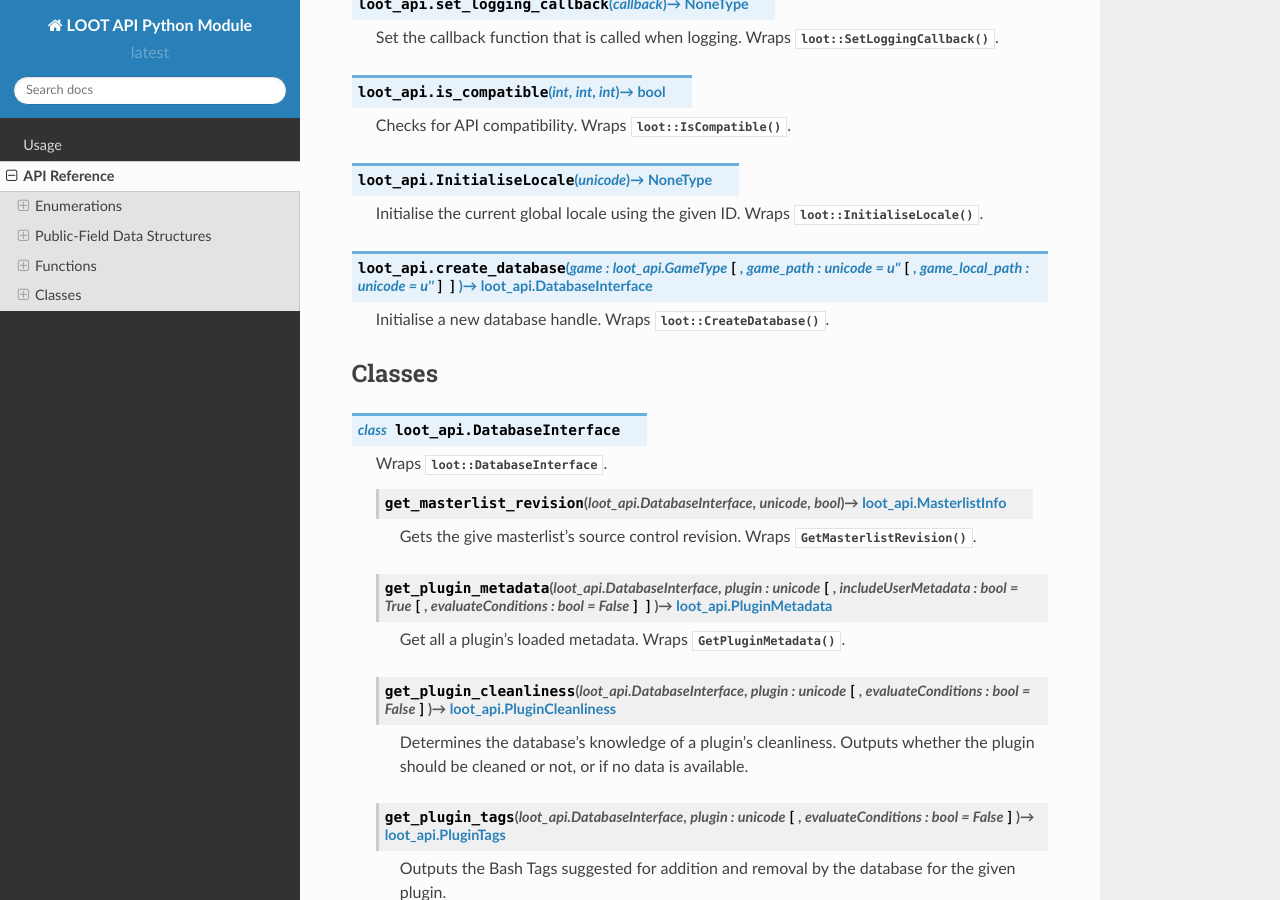
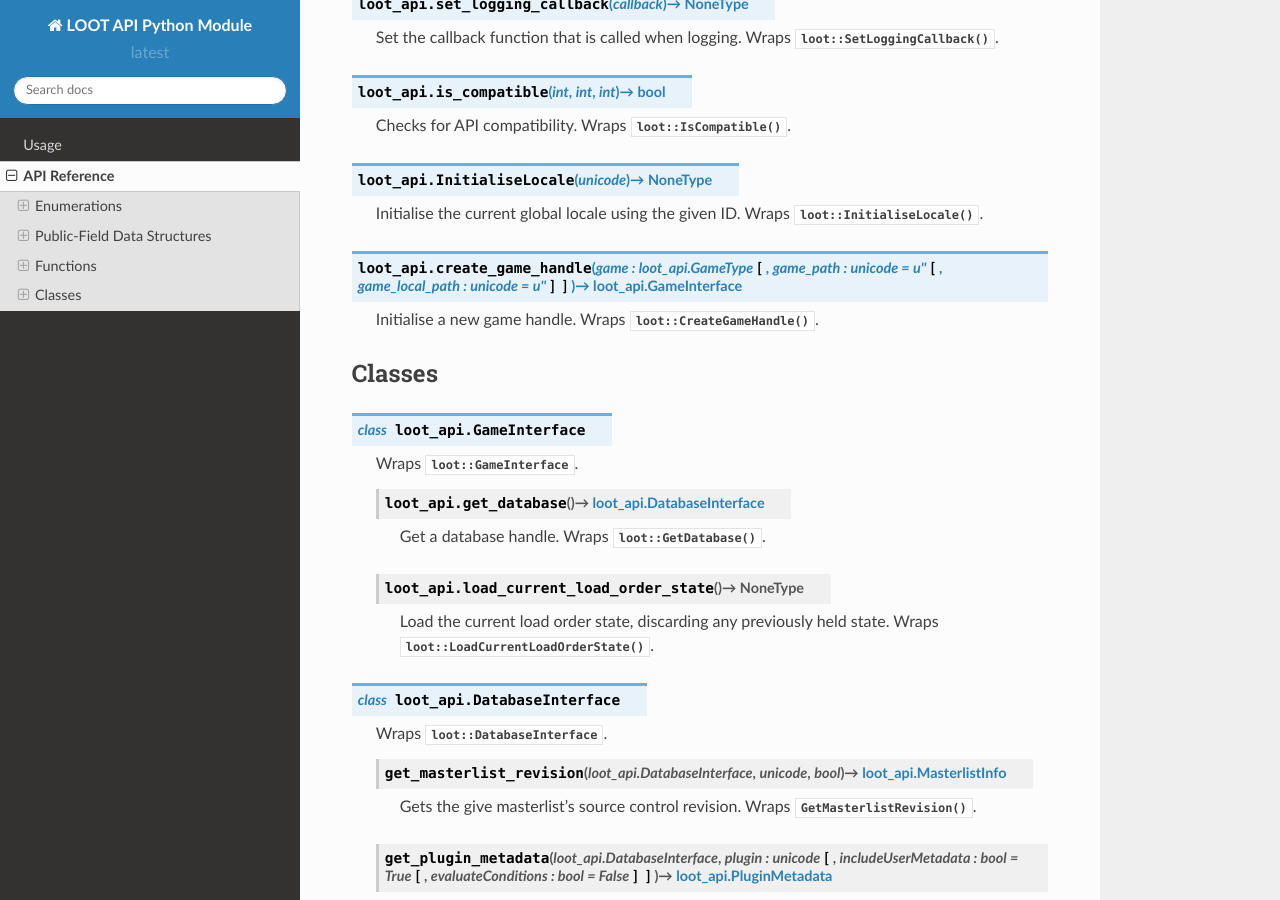
Before and after one commit to loot/libloot-python, a Sphinx documentation site: the page built from docs/reference.rst, in a window 1280 px wide and 900 px high, scrolled down 3173 px. Built offline with Sphinx 7.4.7 and the Read the Docs theme 2.0.0, drawn with Linux system fonts in a browser that asks for light colours.

Commit message:
Expose load_current_load_order_state() via GameInterface

```diff
--- a/docs/reference.rst
+++ b/docs/reference.rst
@@ -141,12 +141,25 @@
   Initialise the current global locale using the given ID. Wraps
   :cpp:func:`loot::InitialiseLocale`.
 
-.. py:function:: loot_api.create_database(game : loot_api.GameType, [game_path : unicode = u'', [game_local_path : unicode = u'']]) -> loot_api.DatabaseInterface
+.. py:function:: loot_api.create_game_handle(game : loot_api.GameType, [game_path : unicode = u'', [game_local_path : unicode = u'']]) -> loot_api.GameInterface
 
-  Initialise a new database handle. Wraps :cpp:func:`loot::CreateDatabase`.
+  Initialise a new game handle. Wraps :cpp:func:`loot::CreateGameHandle`.
 
 Classes
 =======
+
+.. py:class:: loot_api.GameInterface
+
+  Wraps :cpp:class:`loot::GameInterface`.
+
+  .. py:function:: loot_api.get_database() -> loot_api.DatabaseInterface
+
+    Get a database handle. Wraps :cpp:func:`loot::GetDatabase`.
+
+  .. py:function:: loot_api.load_current_load_order_state() -> NoneType
+
+    Load the current load order state, discarding any previously held state.
+    Wraps :cpp:func:`loot::LoadCurrentLoadOrderState`.
 
 .. py:class:: loot_api.DatabaseInterface
 
```
Also changed, not shown: 4 other files.
